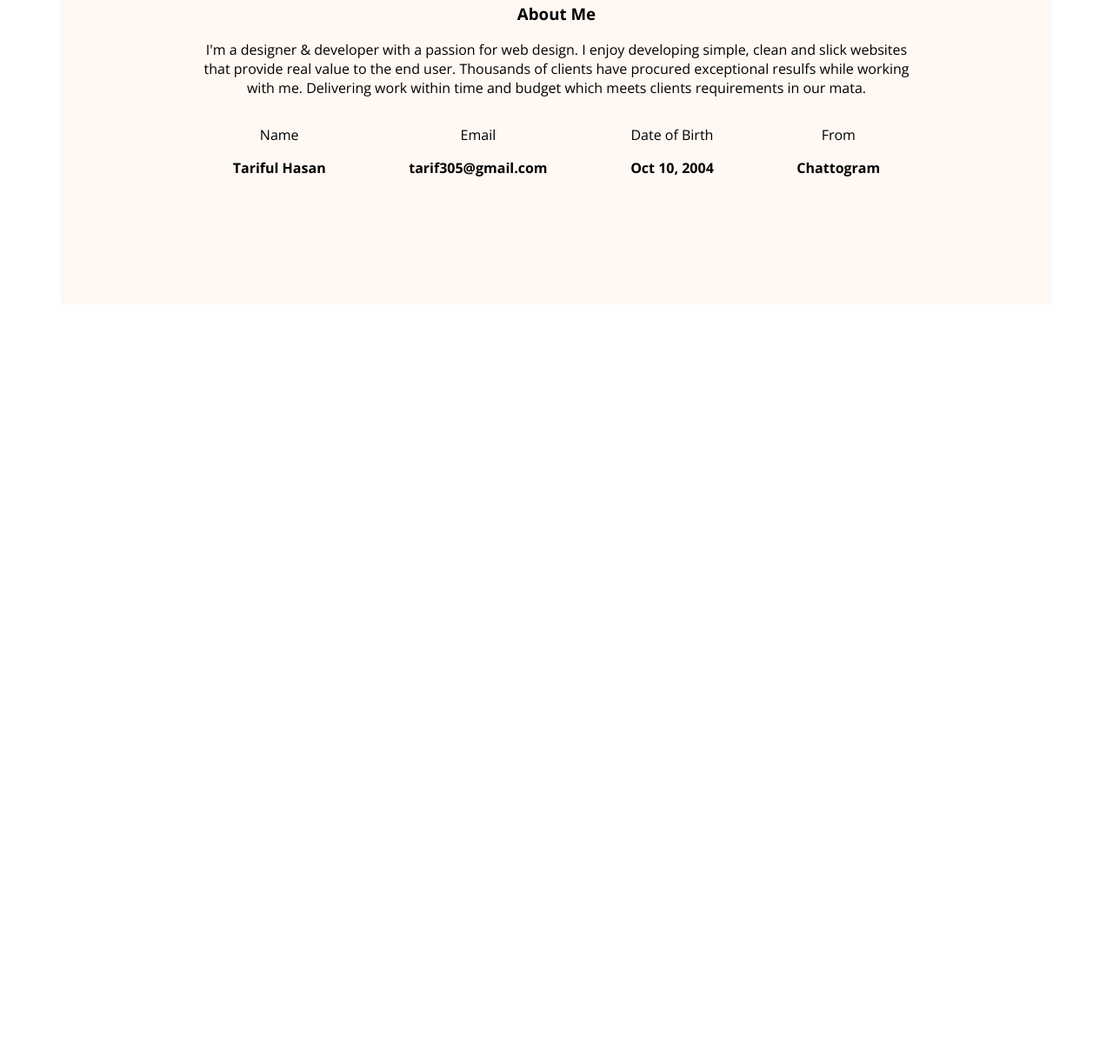
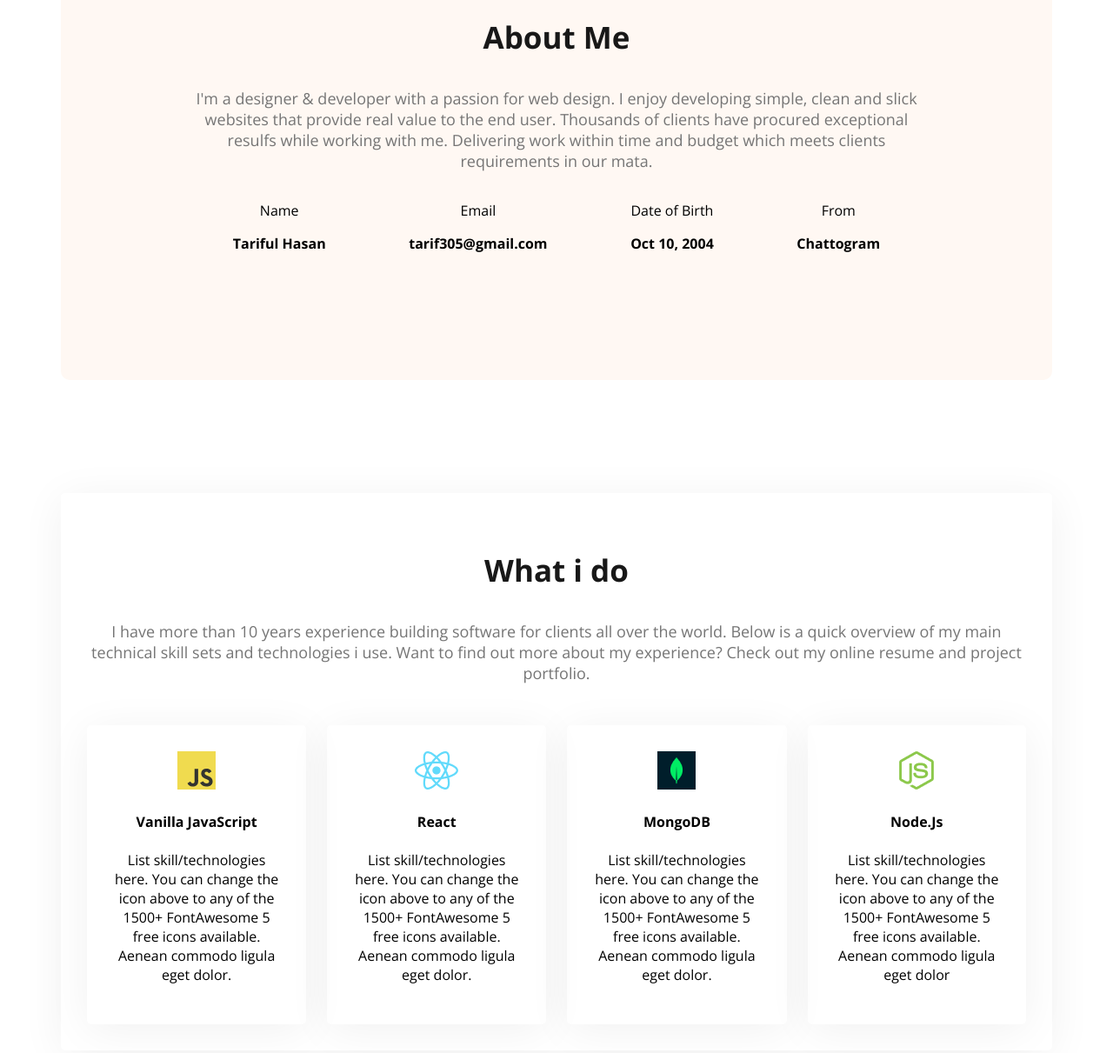
Before and after one commit to tarif421/web-dev-portfolio, a plain HTML site: page index.html in a window 1280 px wide. Shown: the part 1273-2484 px from the top of the page at 87% size. Before the commit the page ends 1631 px from the top, so only its background shows below. Drawn offline with nearby package versions, Linux system fonts and the light colour scheme.

Commit message:
added what i do & skills

```diff
--- a/index.html
+++ b/index.html
@@ -57,6 +57,34 @@
 
             </div>
         </section>
+        <!-- what i do section start  -->
+         <section class="skills text-center">
+            <h3 class="section-title text-center">What i do</h3>
+            <p class="section-description">I have more than 10 years experience building software for clients all over the world. Below is a quick overview of my main technical skill sets and technologies i use. Want to find out more about my experience? Check out my online resume and project portfolio.</p>
+            <div class="skills-container">
+              <!-- .skills*4>img+h4.skill-title+p.skill-description   -->
+                <div class="skills">
+                    <img src="images/icons/js.png" alt="">
+                    <h4 class="skill-title">Vanilla JavaScript</h4>
+                    <p class="skill-description">List skill/technologies here. You can change the icon above to any of the 1500+ FontAwesome 5 free icons available. Aenean commodo ligula eget dolor.</p>
+                </div>
+                <div class="skills">
+                    <img src="images/icons/react.png" alt="">
+                    <h4 class="skill-title">React</h4>
+                    <p class="skill-description">List skill/technologies here. You can change the icon above to any of the 1500+ FontAwesome 5 free icons available. Aenean commodo ligula eget dolor.</p>
+                </div>
+                <div class="skills">
+                    <img src="images/icons/mongo.png" alt="">
+                    <h4 class="skill-title">MongoDB</h4>
+                    <p class="skill-description">List skill/technologies here. You can change the icon above to any of the 1500+ FontAwesome 5 free icons available. Aenean commodo ligula eget dolor.</p>
+                </div>
+                <div class="skills">
+                    <img src="images/icons/nodejs.png" alt="">
+                    <h4 class="skill-title">Node.Js</h4>
+                    <p class="skill-description">List skill/technologies here. You can change the icon above to any of the 1500+ FontAwesome 5 free icons available. Aenean commodo ligula eget dolor</p>
+                </div>
+            </div>
+         </section>
     </main>
 
     <footer>
--- a/styles/portfolio.css
+++ b/styles/portfolio.css
@@ -35,6 +35,21 @@
     justify-content: space-between;
     margin: 50px 200px;
 
+}
+
+.section-title {
+    font-size: 35px;
+    font-weight: bold;
+    color: #181818;
+}
+
+.section-description{
+    font-size: 18px;
+    color: #757575;
+}
+
+.text-center{
+    text-align: center ;
 }
 
 /* header  */
@@ -95,7 +110,12 @@
 main{
     max-width: 1140px;
     margin: 0 auto;
-    background-color: #FFF8F3;
+
+}
+
+main section {
+    margin-top: 130px;
+    margin-bottom: 130px;
 }
 /* about styles */
 
@@ -103,7 +123,7 @@
     border-radius: 10px;
     padding: 130px 150px;
     text-align: center;
-    margin-top: 130px;
+    background-color: #FFF8F3;
 
 }
 
@@ -116,3 +136,20 @@
 .item-description{
     font-weight: bold;
 }
+
+/* skills container style  */
+.skills-container{
+    display: flex;
+    gap: 24px;
+}
+
+.skills-description {
+    padding: 30px;
+}
+
+.skills {
+    padding: 30px;
+    border-radius: 5px;
+    box-shadow:0px 6px 50px 0px rgba(0, 0, 0, 0.06);
+    margin-top: 30px;
+}
```
